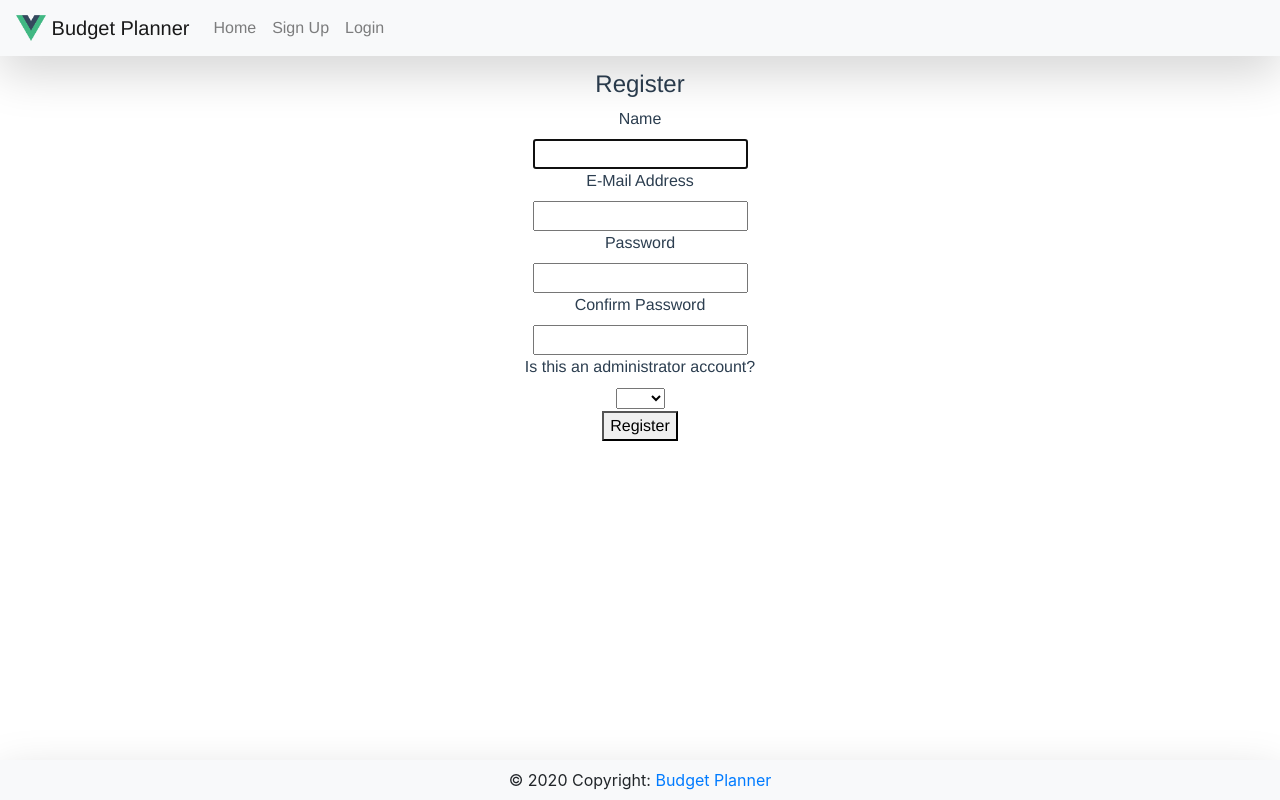
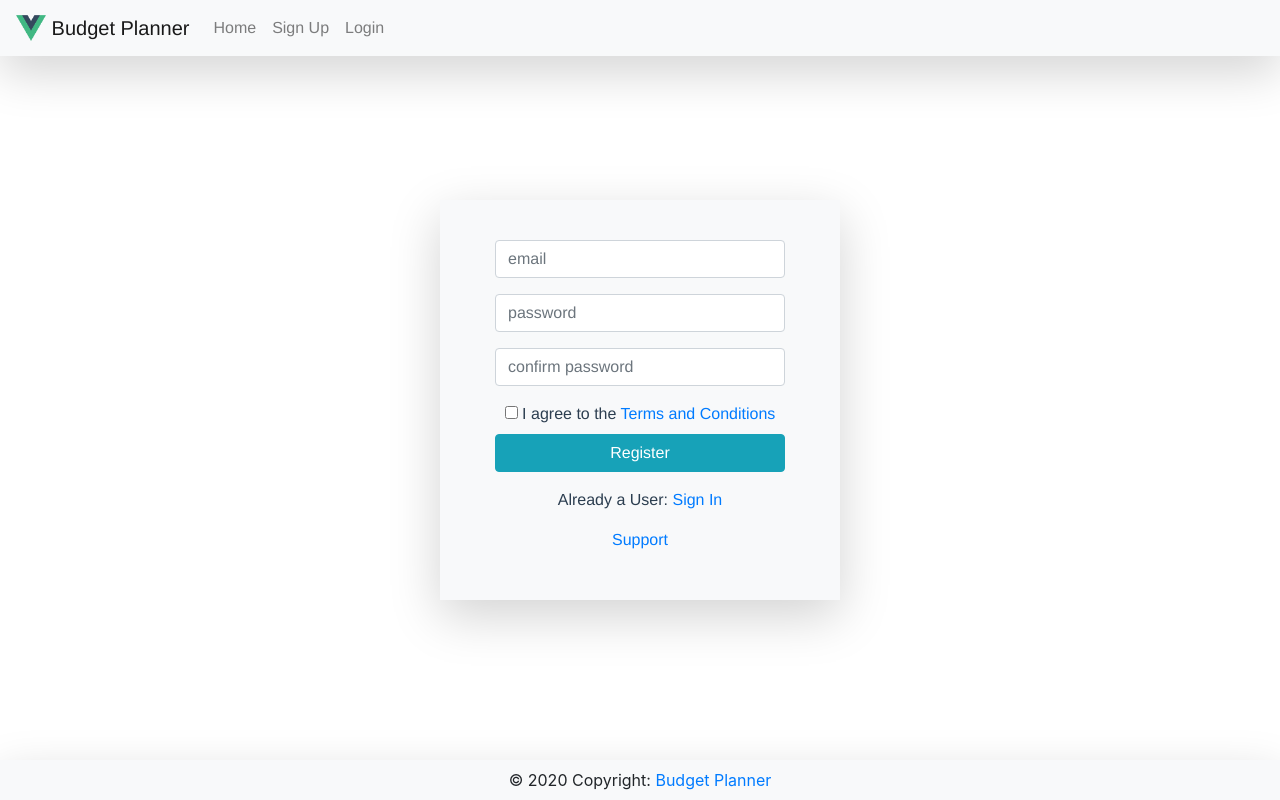
Before and after one commit to sanvijay/budget-planner, a Vue app: page /#/register in a window 1280 px wide. Built offline with nearby package versions, Linux system fonts and the light colour scheme.

Commit message:
Add Register.vue

```diff
--- a/src/components/Register.vue
+++ b/src/components/Register.vue
@@ -1,92 +1,67 @@
 <template>
   <div>
-        <h4>Register</h4>
-        <form>
-            <label for="name">Name</label>
-            <div>
-                <input id="name" type="text" v-model="name" required autofocus>
+    <div class="container">
+      <div class="row">
+        <div class="absolute-center is-responsive bg-light shadow-lg">
+          <div class="col-sm-12 col-md-12">
+            <form action="">
+              <div class="form-group">
+                <input class="form-control input-sm" type="text" v-model="email" placeholder="email"/>
               </div>
-
-            <label for="email" >E-Mail Address</label>
-            <div>
-                <input id="email" type="email" v-model="email" required>
+              <div class="form-group">
+                <input class="form-control input-sm" type="password" v-model="password" placeholder="password"/>
               </div>
-
-            <label for="password">Password</label>
-            <div>
-                <input id="password" type="password" v-model="password" required>
+              <div class="form-group">
+                <input class="form-control input-sm" type="password" v-model="password_confirmation" placeholder="confirm password"/>
               </div>
-
-            <label for="password-confirm">Confirm Password</label>
-            <div>
-                <input id="password-confirm" type="password" v-model="password_confirmation" required>
+              <div class="checkbox">
+                <label>
+                  <input type="checkbox"> I agree to the <a href="#">Terms and Conditions</a>
+                </label>
               </div>
-
-            <label for="password-confirm">Is this an administrator account?</label>
-            <div>
-                <select v-model="is_admin">
-                    <option value=1>Yes</option>
-                    <option value=0>No</option>
-                </select>
+              <div class="form-group">
+                <button type="button" @click="handleSubmit" class="btn btn-info btn-block">Register</button>
               </div>
-
-            <div>
-                <button type="submit" @click="handleSubmit">
-                    Register
-                </button>
+              <div class="form-group text-center">
+                Already a User: <a href="#" @click="goToSignInPage">Sign In</a>
+              </div>
+              <div class="form-group text-center">
+                <a href="#">Support</a>
               </div>
             </form>
+          </div>
+        </div>
+      </div>
+    </div>
   </div>
 </template>
 
 <script>
   export default {
-        props : ["nextUrl"],
     data(){
       return {
-                name : "",
         email : "",
         password : "",
-                password_confirmation : "",
-                is_admin : null
+        password_confirmation : ""
       }
     },
     methods : {
-            handleSubmit(e) {
+      goToSignInPage: function() {
+        this.$router.push({path: 'login', name: 'login'})
+      },
+      handleSubmit: function(e) {
         e.preventDefault()
 
-                if (this.password === this.password_confirmation && this.password.length > 0)
-                {
-                    let url = "http://localhost:3000/register"
-                    if(this.is_admin != null || this.is_admin == 1) url = "http://localhost:3000/register-admin"
-                    this.$http.post(url, {
-                        name: this.name,
-                        email: this.email,
-                        password: this.password,
-                        is_admin: this.is_admin
+        if (this.password.length > 0 && this.password === this.password_confirmation) {
+          this.$http.post("/signup", {
+            user: { email: this.email, password: this.password }
           })
           .then(response => {
-                        localStorage.setItem('user',JSON.stringify(response.data.user))
-                        localStorage.setItem('jwt',response.data.token)
-
-                        if (localStorage.getItem('jwt') != null){
-                            // this.$emit('loggedIn')
-                            if(this.$route.params.nextUrl != null){
-                                this.$router.push(this.$route.params.nextUrl)
-                            }
-                            else{
-                                this.$router.push('/')
-                            }
-                        }
+            this.$router.push('/registeration-complete')
           });
-                    // .catch(error => {
-                    //     console.error(error);
-                    // });
         } else {
           this.password = ""
-                    this.passwordConfirm = ""
-
-                    return alert("Passwords do not match")
+          this.password_confirmation = ""
         }
       }
     }
@@ -95,18 +70,17 @@
 
 <!-- Add "scoped" attribute to limit CSS to this component only -->
 <style scoped>
-h3 {
-  margin: 40px 0 0;
+.absolute-center {
+  margin: auto;
+  position: absolute;
+  top: 0; left: 0; bottom: 0; right: 0;
 }
-ul {
-  list-style-type: none;
-  padding: 0;
-}
-li {
-  display: inline-block;
-  margin: 0 10px;
-}
-a {
-  color: #42b983;
+
+.absolute-center.is-responsive {
+  width: 50%;
+  height: 50%;
+  min-width: 200px;
+  max-width: 400px;
+  padding: 40px;
 }
 </style>
--- /dev/null
+++ b/src/components/RegistrationComplete.vue
@@ -0,0 +1,31 @@
+<template>
+  <div>
+    <p>
+      Thanks for the registration. Kindly proceed with the confirmation link sent to your email.
+    </p>
+  </div>
+</template>
+
+<script>
+export default {
+  name: 'RegistrationComplete'
+}
+</script>
+
+<!-- Add "scoped" attribute to limit CSS to this component only -->
+<style scoped>
+h3 {
+  margin: 40px 0 0;
+}
+ul {
+  list-style-type: none;
+  padding: 0;
+}
+li {
+  display: inline-block;
+  margin: 0 10px;
+}
+a {
+  color: #42b983;
+}
+</style>
--- a/src/router/index.js
+++ b/src/router/index.js
@@ -7,6 +7,7 @@ import Register from '@/components/Register.vue'
 import Dashboard from '@/components/Dashboard.vue'
 import Summary from '@/components/Summary.vue'
 import Setting from '@/components/Setting.vue'
+import RegistrationComplete from '@/components/RegistrationComplete.vue'
 
 Vue.use(VueRouter)
 
@@ -17,7 +18,8 @@ let router = new VueRouter({
     { path: "/register",  name: "register",  component: Register,  meta: { guest: true } },
     { path: "/dashboard", name: "dashboard", component: Dashboard, meta: { requiresAuth: true } },
     { path: "/summary",   name: "summary",   component: Summary,   meta: { requiresAuth: true } },
-    { path: "/setting",   name: "setting",   component: Setting,   meta: { requiresAuth: true } }
+    { path: "/setting",   name: "setting",   component: Setting,   meta: { requiresAuth: true } },
+    { path: "/registeration-complete",   name: "registeration-complete",   component: RegistrationComplete, meta: { guest: true } },
   ]
 })
 
```
Lines whose indentation alone changed are shown as unchanged.
